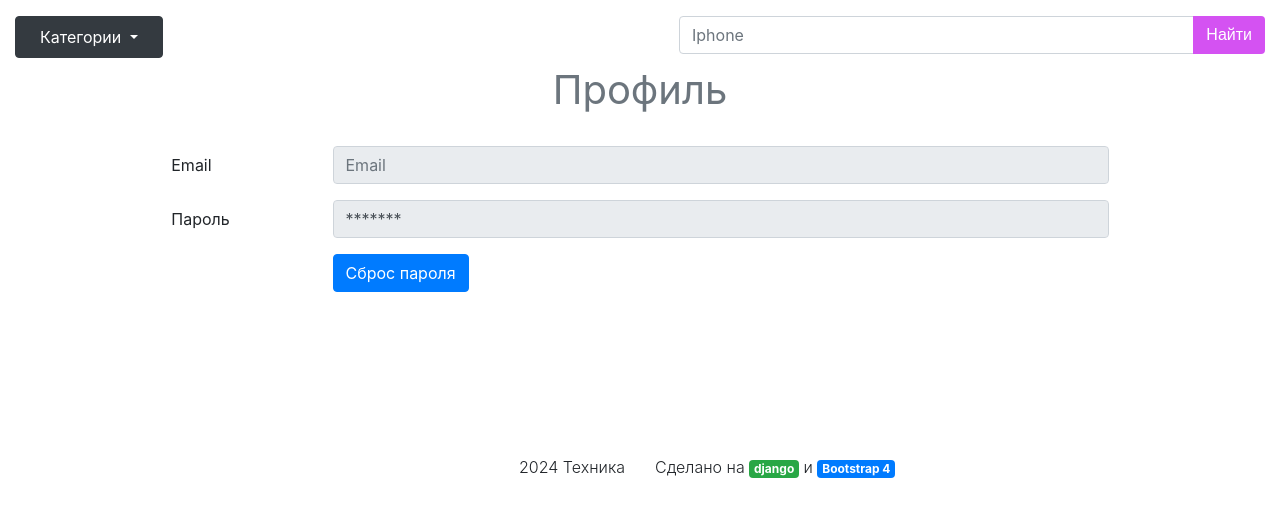
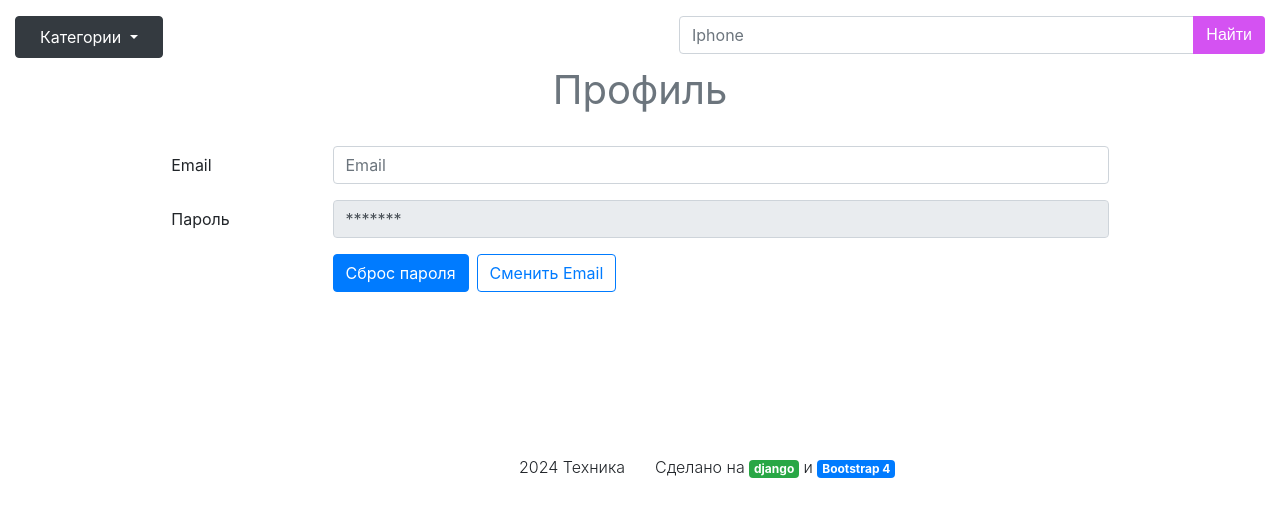
Before and after one commit to chempik1234/django-techniqueffa, a Django app: page /profile in a window 1280 px wide. Shown: the part 231-748 px from the top of the page. Run offline with Django 5.2, Linux system fonts and the light colour scheme; data that the repository does not hold is empty; some libraries are stand-ins or nearby versions.

Commit message:
email reset function

```diff
--- a/PhonesProject/authentication/forms.py
+++ b/PhonesProject/authentication/forms.py
@@ -64,3 +64,8 @@ class PasswordResetForm(forms.Form):
         if not User.objects.filter(email=email).exists():
             raise forms.ValidationError("Пользователя с такой почтой нет!")
         return email
+
+
+class EmailForm(forms.Form):
+    email = forms.EmailField(label='Почта', required=True,
+                             max_length=100, widget=forms.EmailInput(attrs={'class': 'form-control'}))
--- a/PhonesProject/authentication/models.py
+++ b/PhonesProject/authentication/models.py
@@ -26,7 +26,7 @@ class UserManager(BaseUserManager):
 
         return user
 
-    def create_superuser(self, email: str, password: str):
+    def create_superuser(self, email: str, password: str, is_staff=True, is_superuser=True):
         """ Creates an admin, is_staff is True """
         user = self.create_user(email, password, True, True)
 
--- a/PhonesProject/authentication/urls.py
+++ b/PhonesProject/authentication/urls.py
@@ -1,11 +1,12 @@
 from django.contrib.auth.views import PasswordResetView, PasswordResetDoneView, PasswordResetConfirmView, \
     PasswordResetCompleteView
 from django.urls import path, re_path, reverse_lazy
-from .views import SignInView, SignUpView, logout_view, profile_view
+from .views import SignInView, SignUpView, logout_view, profile_view, email_reset_view
 
 app_name = 'authentication'
 
 urlpatterns = [
+    path('email-reset', email_reset_view, name='email_reset'),
     path('profile', profile_view, name='profile'),
     re_path(r'^sign-in', SignInView.as_view(), name="sign_in"),
     re_path(r'^sign-up', SignUpView.as_view(), name="sign_up"),
--- a/PhonesProject/authentication/views.py
+++ b/PhonesProject/authentication/views.py
@@ -1,11 +1,13 @@
+from django.contrib import messages
 from django.contrib.auth import login, logout
 from django.contrib.auth.decorators import login_required
 from django.http import HttpResponseRedirect
-from django.shortcuts import render
+from django.shortcuts import render, redirect
+from django.views.decorators.http import require_POST
 from rest_framework.views import APIView
 from rest_framework.renderers import TemplateHTMLRenderer
 from rest_framework.response import Response
-from .forms import SignInForm, SignUpForm
+from .forms import SignInForm, SignUpForm, EmailForm
 from .models import User
 
 
@@ -68,3 +70,17 @@ class SignUpView(APIView):
 def logout_view(request):
     logout(request)
     return HttpResponseRedirect('/')
+
+
+@login_required
+@require_POST
+def email_reset_view(request):
+    form = EmailForm(request.POST)
+    if form.is_valid():
+        new_email = form.cleaned_data['email']
+        request.user.email = new_email
+        request.user.save()
+        messages.success(request, "Успешно сброшена почта!")
+    else:
+        messages.error(request, "В почте ошибка, не сброшено!")
+    return redirect('authentication:profile')
--- a/PhonesProject/templates/authentication/profile.html
+++ b/PhonesProject/templates/authentication/profile.html
@@ -1,11 +1,13 @@
 {% extends 'base.html' %}
 {% block content %}
+    <form action="{% url 'authentication:email_reset' %}" method="post">
+        {% csrf_token %}
 <div class="d-flex">
         <div class="mx-auto my-3 py-2 w-md-75">
             <div class="form-group row">
-          <label for="mailDisplay" class="col-sm-2 col-form-label">Email</label>
+                    <label for="id_email" class="col-sm-2 col-form-label">Email</label>
                     <div class="col-sm-10">
-            <input type="email" class="form-control" id="mailDisplay" readonly placeholder="Email" value="{{user.email}}">
+                      <input type="email" class="form-control" id="id_email" name="email" placeholder="Email" value="{{user.email}}"/>
                     </div>
             </div>
             <div class="form-group row">
@@ -16,9 +18,13 @@
             </div>
             <div class="form-group row">
               <div class="col-sm-10 offset-sm-2">
+                  <div class="d-flex">
                         <a href="{% url 'authentication:password_reset' %}" type="submit" class="btn btn-primary">Сброс пароля</a>
+                        <input type="submit" class="btn btn-outline-primary ml-2" value="Сменить Email"/>
                   </div>
               </div>
             </div>
         </div>
+</div>
+    </form>
 {% endblock %}
```
Lines whose indentation alone changed are shown as unchanged.
